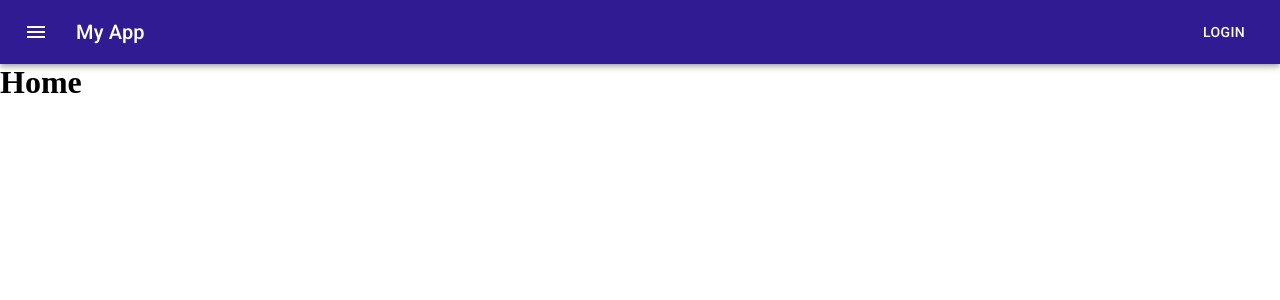
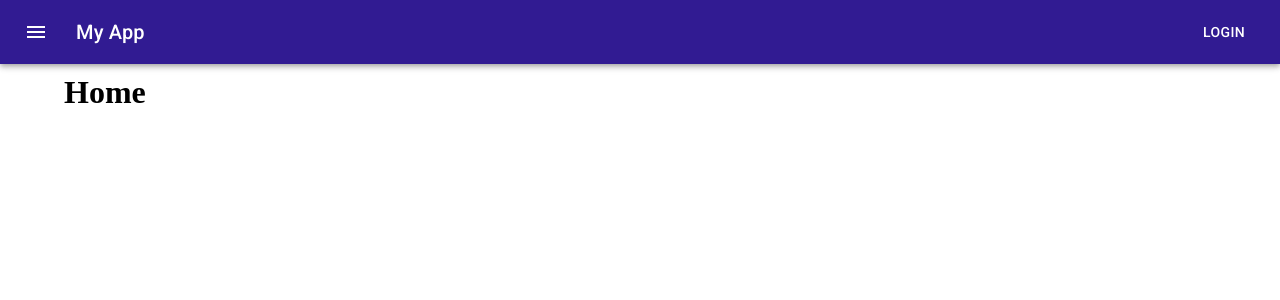
Before and after one commit to brian-villa/studying-material-ui_React, a React (Create React App) app: page / in a window 1280 px wide. Shown: the top 300 px of the page. Built offline with nearby package versions, Linux system fonts and the light colour scheme.

Commit message:
adding template default

```diff
--- a/src/App.js
+++ b/src/App.js
@@ -5,9 +5,11 @@
 } from 'react-router-dom'
 
 import Home from "./pages/Home"
+import TemplateDefault from "./templates/Default"
 
 const App =() => {
   return (
+    <TemplateDefault>
       <Router>
         <Switch>
           <Route path="/">
@@ -15,6 +17,7 @@
           </Route>
         </Switch>
       </Router>
+    </TemplateDefault>
 
 
   )
--- a/src/pages/Home.jsx
+++ b/src/pages/Home.jsx
@@ -1,9 +1,6 @@
-import Header from "../partials/Header/Header"
-
 const Home = () => {
     return (
         <>
-            <Header />
             <h1>Home</h1>
         </>
     )
--- /dev/null
+++ b/src/templates/Default.jsx
@@ -0,0 +1,31 @@
+import Container from '@material-ui/core/Container';
+import { makeStyles } from '@material-ui/styles'
+
+import Header from "../partials/Header/Header"
+
+
+
+
+//JSS
+const useStyles = makeStyles(() => ({
+    container: {
+        padding: "10px 0",
+
+    }
+  }))
+
+
+
+const Default = ({ children }) => {
+    const classes = useStyles()
+    return(
+        <>
+            <Header />
+            <Container className={classes.container}>
+                {children}
+            </Container>
+        </>
+    )
+}
+
+export default Default
```
Lines whose indentation alone changed are shown as unchanged.
